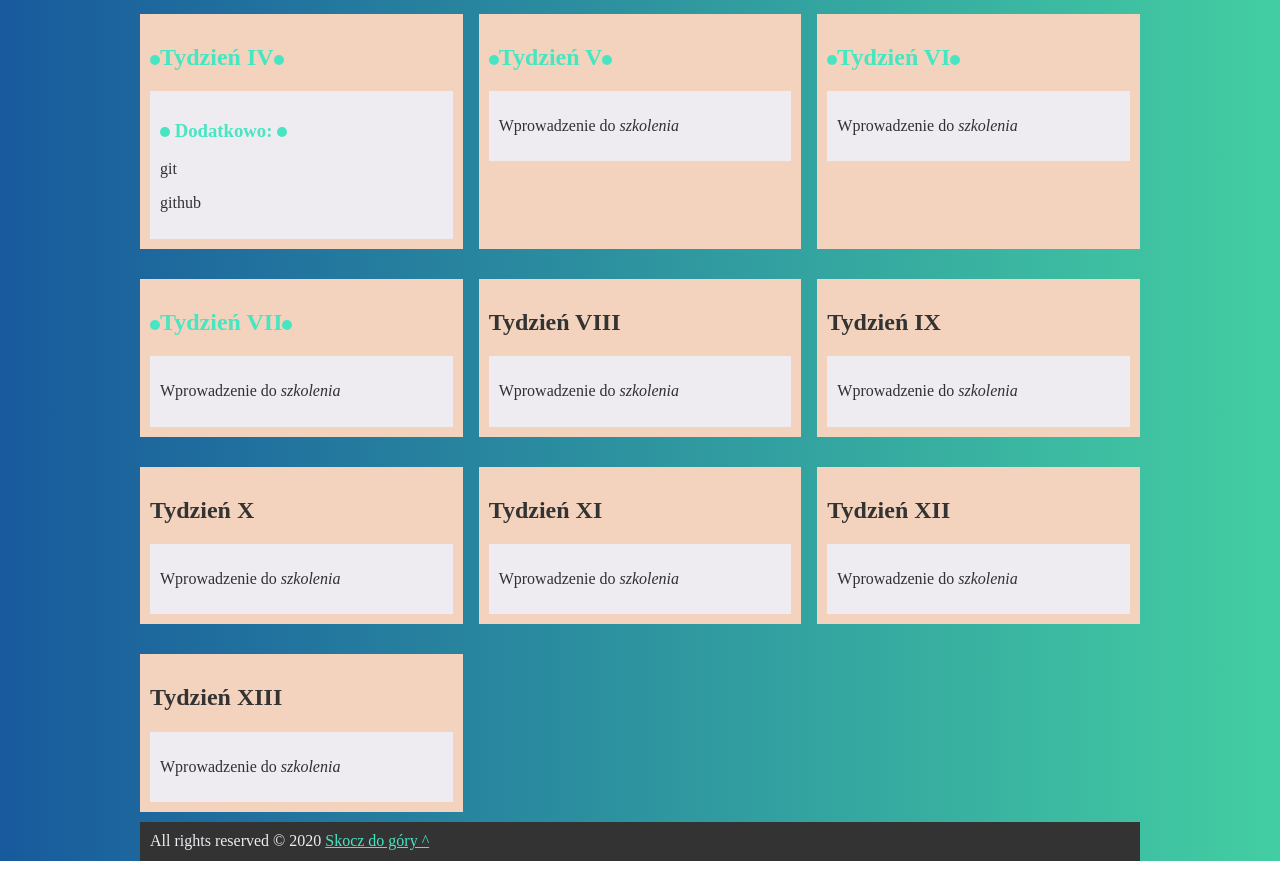
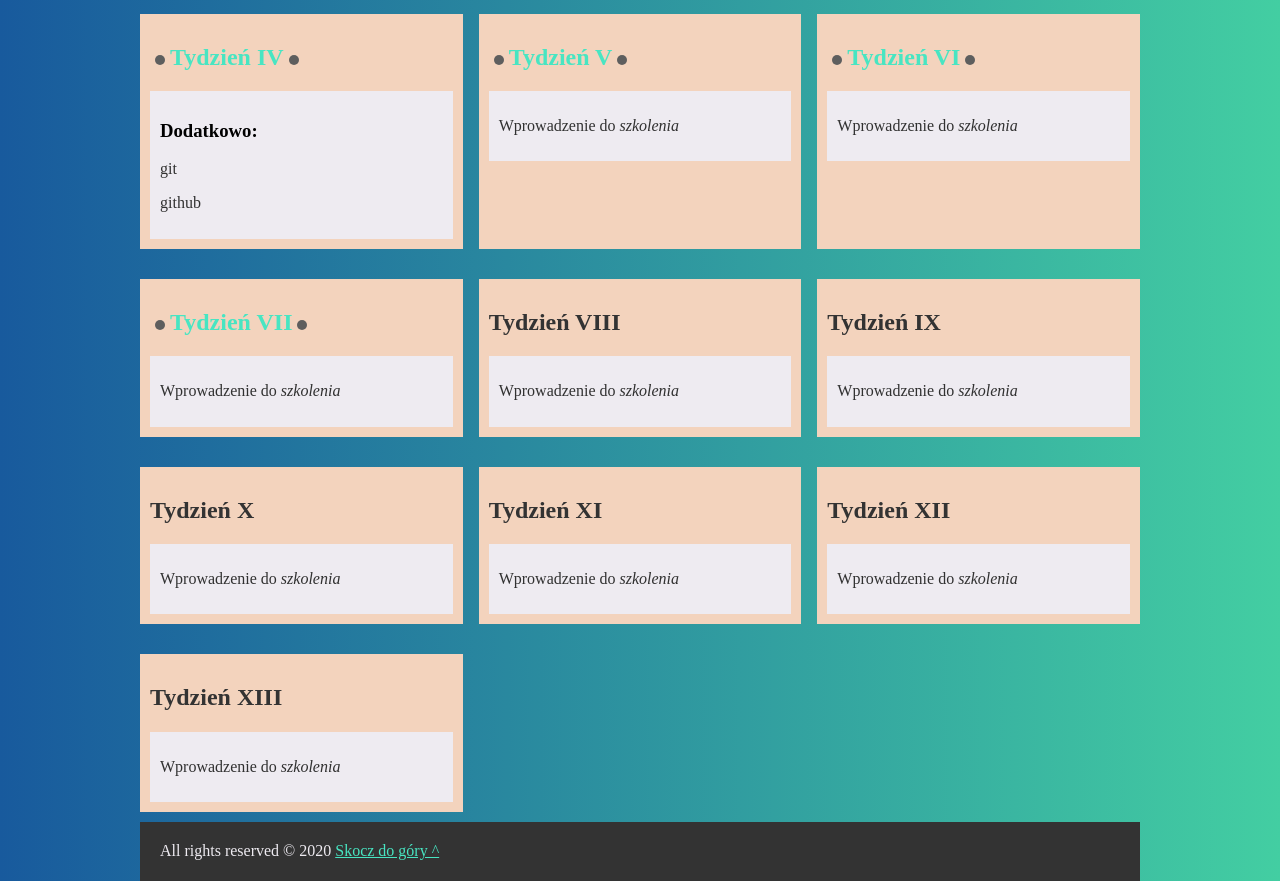
Before and after one commit to krystianmaslak/homepage, a website: page index.html in a window 1280 px wide. Shown: the part 860-1741 px from the top of the page. Drawn offline with Linux system fonts and the light colour scheme.

Commit message:
new footer height, margins in a pseudo-class

```diff
--- a/index.html
+++ b/index.html
@@ -39,10 +39,9 @@
         </p>
         <!-- <button class="action--js">Zmień opis</button> -->
       </header>
-
       <section class="done-section">
         <h2 class="done-section__heading">Tydzień I</h2>
-        <h3 class="done-section__heading done-section__heading--js"></h3>
+        <!-- <h3 class="done-section__heading done-section__heading--js"></h3> -->
         <article class="content-article">
           <p>Wprowadzenie do <i>szkolenia</i></p>
         </article>
@@ -108,7 +107,7 @@
       <section class="done-section">
         <h2 class="done-section__heading">Tydzień IV</h2>
         <article class="content-article">
-          <h3 class="done-section__heading done-section__heading--3">
+          <h3 class="done-section__heading--3">
             Dodatkowo:
           </h3>
           <p>git</p>
--- a/scss/style.scss
+++ b/scss/style.scss
@@ -94,11 +94,13 @@ section {
 
     &::before,
     &::after {
-      content: "";
+      content: '';
       display: inline-block;
       width: 10px;
       height: 10px;
-      background: #48e5c2;
+      margin-right: 5px;
+      margin-left: 5px;
+      background: #5e5e5e;
       border-radius: 50%;
 
       &--3 {
@@ -162,7 +164,7 @@ a {
   margin: 0 auto;
   color: #eeebf1;
   background: #333333;
-  padding: 10px;
+  padding: 20px;
   grid-area: footer;
 }
 
```
Also changed, not shown: style.css.
